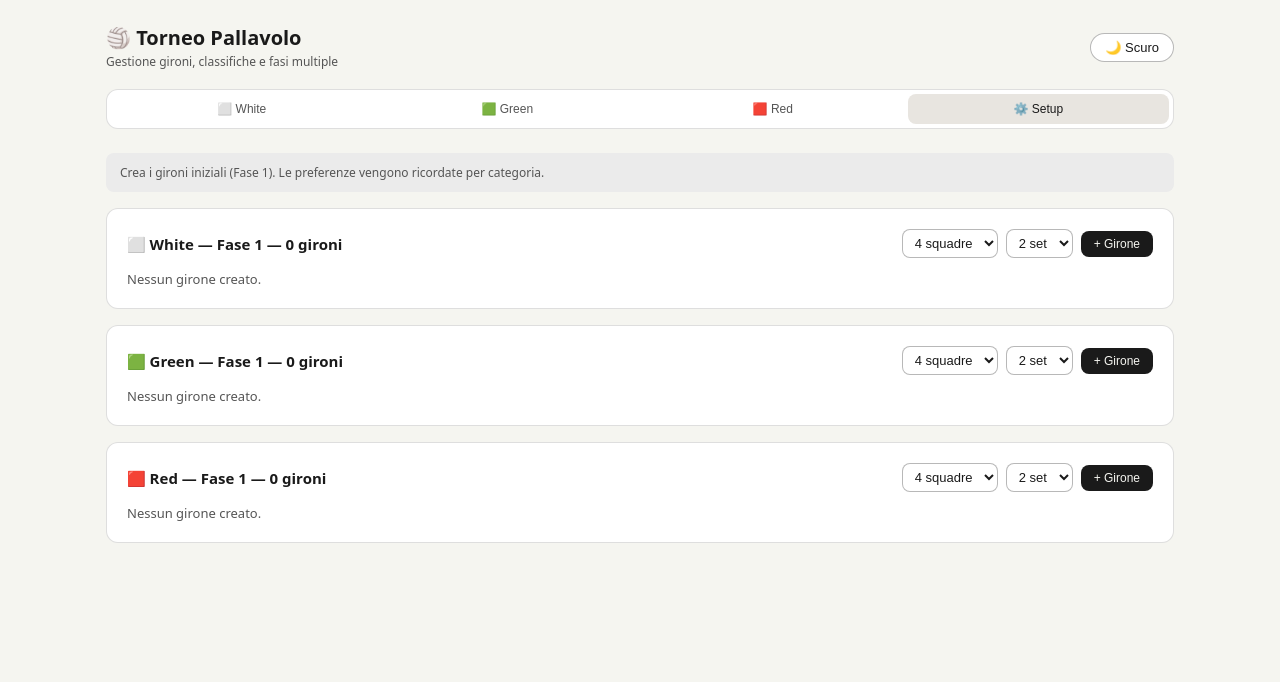
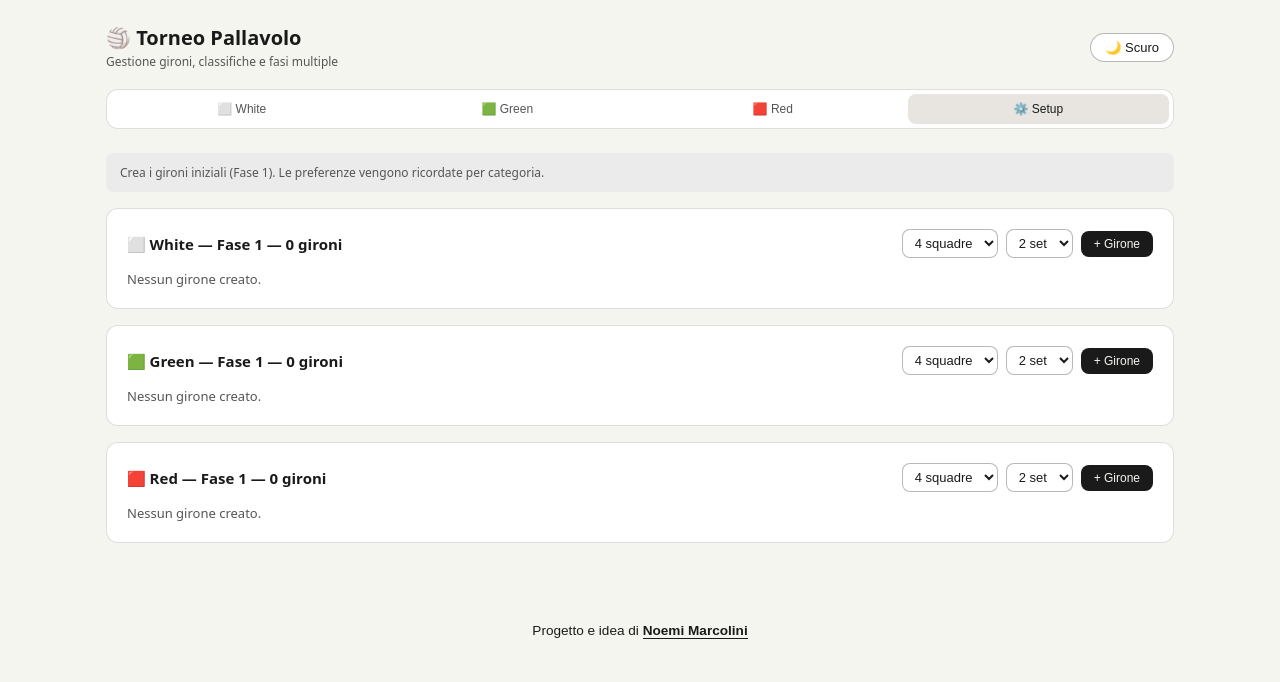
Before and after one commit to gdr-sys/Torneo-Manager-Volley, a plain HTML site: page index.html in a window 1280 px wide. Drawn offline with nearby package versions, Linux system fonts and the light colour scheme.

Commit message:
Implement footer with project attribution
Added footer with project attribution and styling.

```diff
--- a/index.html
+++ b/index.html
@@ -89,6 +89,33 @@ input:checked+.slider:before{transform:translateX(18px)}
 .set-sel{padding:4px 8px;border:1px solid var(--border2);border-radius:6px;font-size:13px;background:var(--input-bg);color:var(--txt);width:auto}
 .row-elim{background:rgba(254,249,195,0.4)}
 .row-gironi{}
+  <style>
+        /* Definizione colori per i temi */
+        :root { --footer-text: rgba(0, 0, 0, 0.6); }
+        [data-theme="dark"] { --footer-text: rgba(255, 255, 255, 0.6); }
+
+        .footer-noemi {
+            text-align: center;
+            padding: 40px 10px;
+            font-family: sans-serif;
+            font-size: 0.85em;
+            color: var(--footer-text);
+            animation: apparizione 1.5s ease-out;
+            transition: color 0.3s ease;
+        }
+
+        .link-noemi {
+            color: inherit;
+            text-decoration: none;
+            font-weight: 600;
+            border-bottom: 1px solid currentColor;
+        }
+
+        @keyframes apparizione {
+            from { opacity: 0; transform: translateY(10px); }
+            to { opacity: 1; transform: translateY(0); }
+        }
+    </style>
 </style>
 </head>
 <body>
@@ -527,4 +554,10 @@ function render(){
 }
 setCat('admin');
 </script>
+  <footer class="footer-noemi">
+        <p>
+            Progetto e idea di
+            <a href="mailto:noemi.marcolini@gmail.com" class="link-noemi">Noemi Marcolini</a>
+        </p>
+    </footer>
 </body></html>
```
